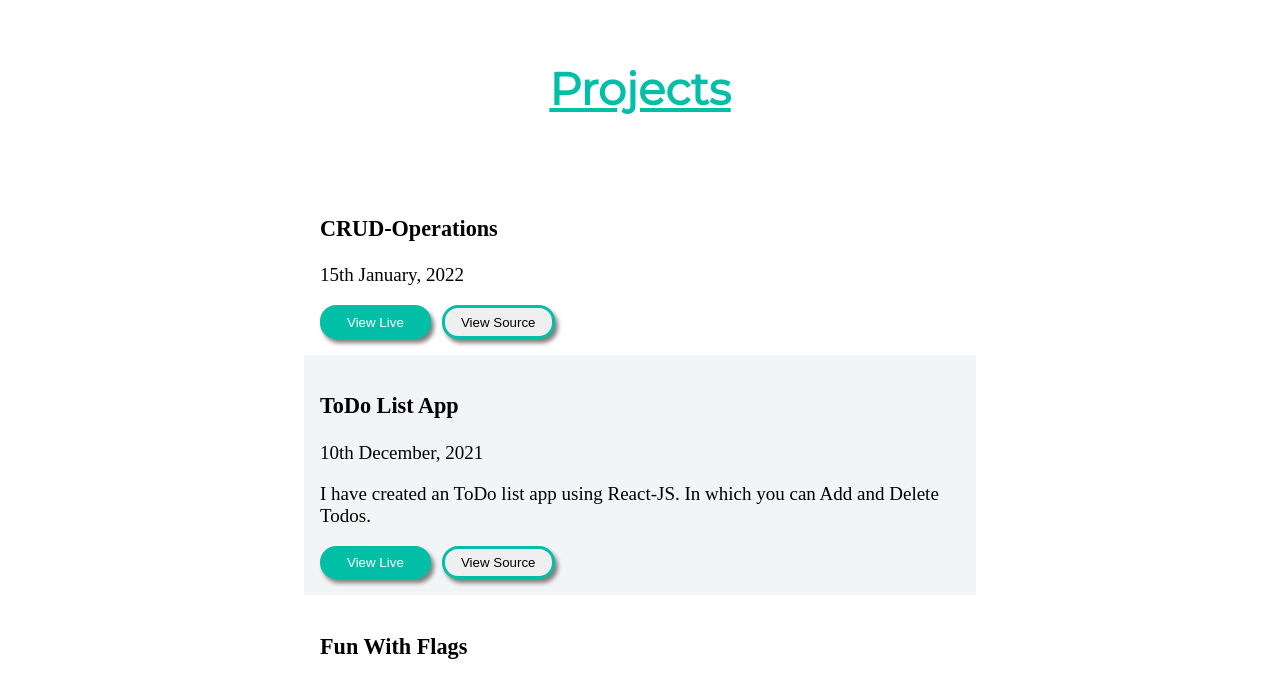
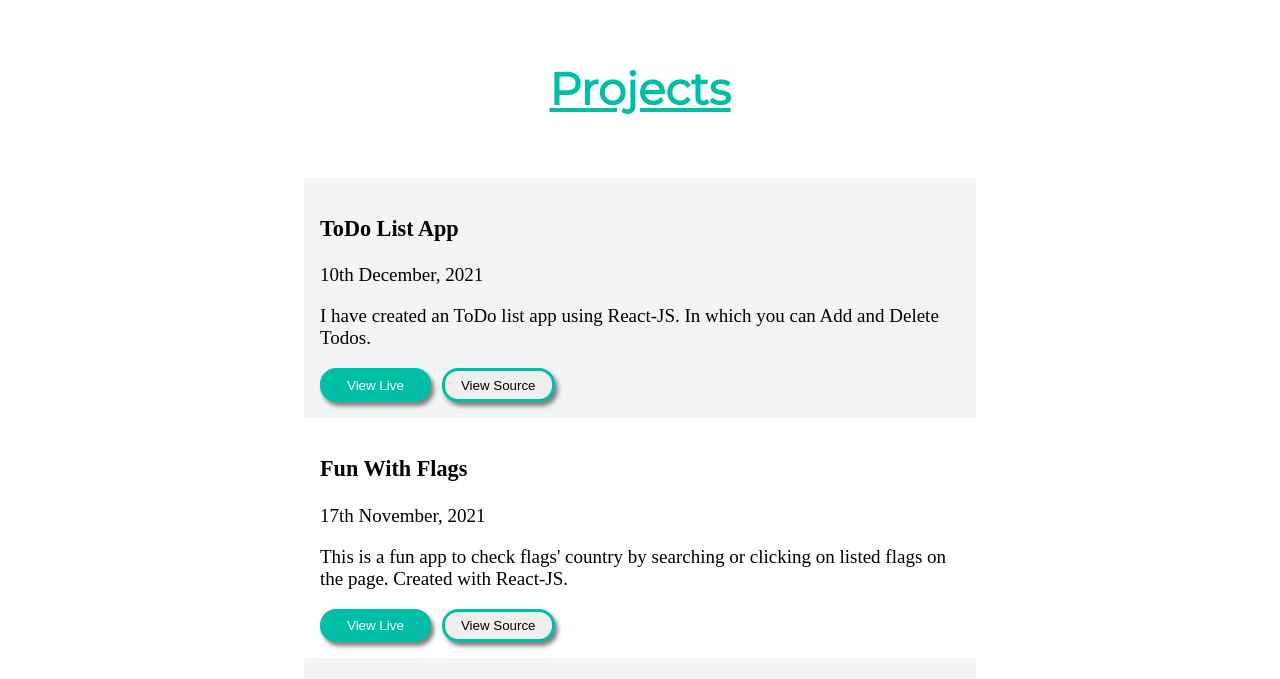
Before and after one commit to anshul-malviya/portfolio, a plain HTML site: page projects.html in a window 1280 px wide. Shown: the part 121-800 px from the top of the page. Drawn offline with Linux system fonts and the light colour scheme.

Commit message:
Update projects.html

```diff
--- a/projects.html
+++ b/projects.html
@@ -33,14 +33,6 @@
         <h1><u>Projects</u></h1>
     </div>
     <div class="project-section">
-        <section class="summary-ow">
-            <h3>CRUD-Operations</h3>
-            <p>15th January, 2022</p>
-            <p></p>
-            <button class="btn-primary"><a href="https://q40wxb.csb.app/">View Live</a></button>
-            <button class="btn-secondary"><a href="https://github.com/anshul-malviya/CRUD-Operation">View
-                    Source</a></button>
-        </section>
         <section class="summary">
             <h3>ToDo List App</h3>
             <p>10th December, 2021</p>
```
